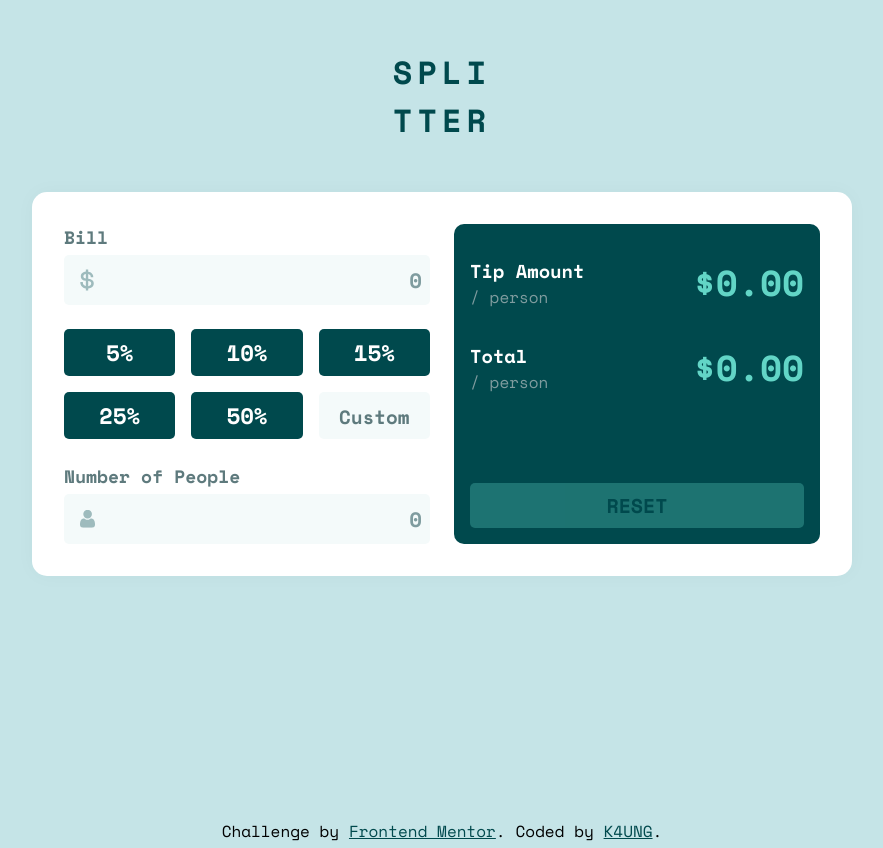
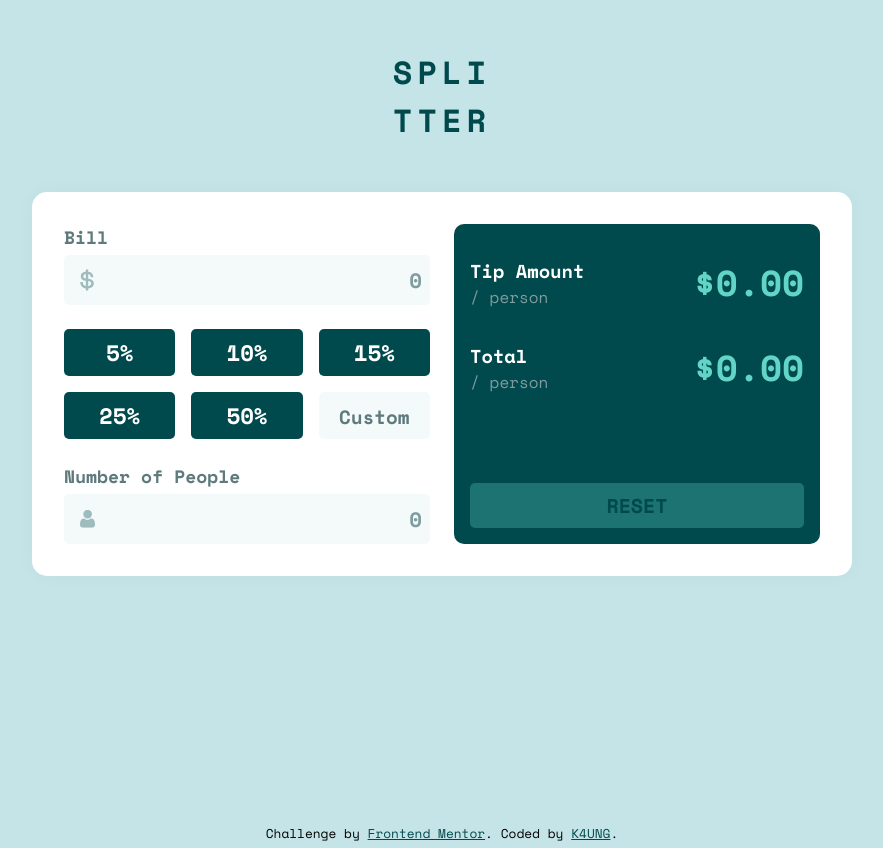
Before and after one commit to K4UNG/project-21-tip-calculator-react, a React (Create React App) app: page / in a window 1280 px wide. Shown: the whole page, without its empty margins (198-1081 px from the left). Built offline with nearby package versions, Linux system fonts and the light colour scheme.

Commit message:
add README.md and decrease size of attribution

```diff
--- a/src/App.module.css
+++ b/src/App.module.css
@@ -13,6 +13,7 @@
     box-shadow: 0 0 20px 0 rgba(0, 0, 0, 0.03);
     max-width: 820px;
     margin: auto;
+    margin-bottom: 2rem;
 }
 
 .footer {
@@ -21,6 +22,7 @@
     bottom: 5px;
     left: 50%;
     transform: translateX(-50%);
+    font-size: .8rem;
 }
 
 .footer a {
```
Also changed, not shown: src/screenshot.png (added), 1 other file (tests, documents, lock files or other folders).
